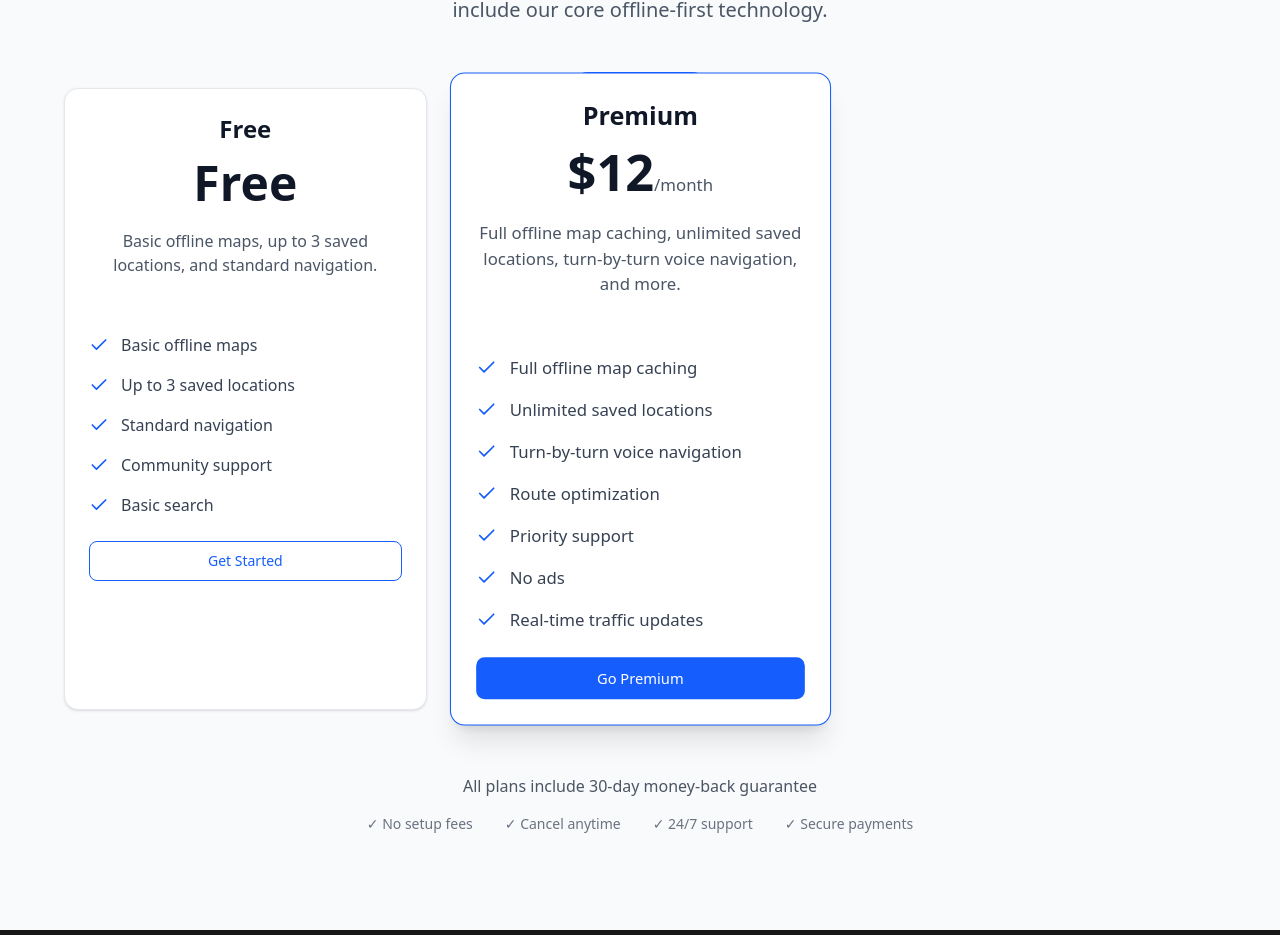
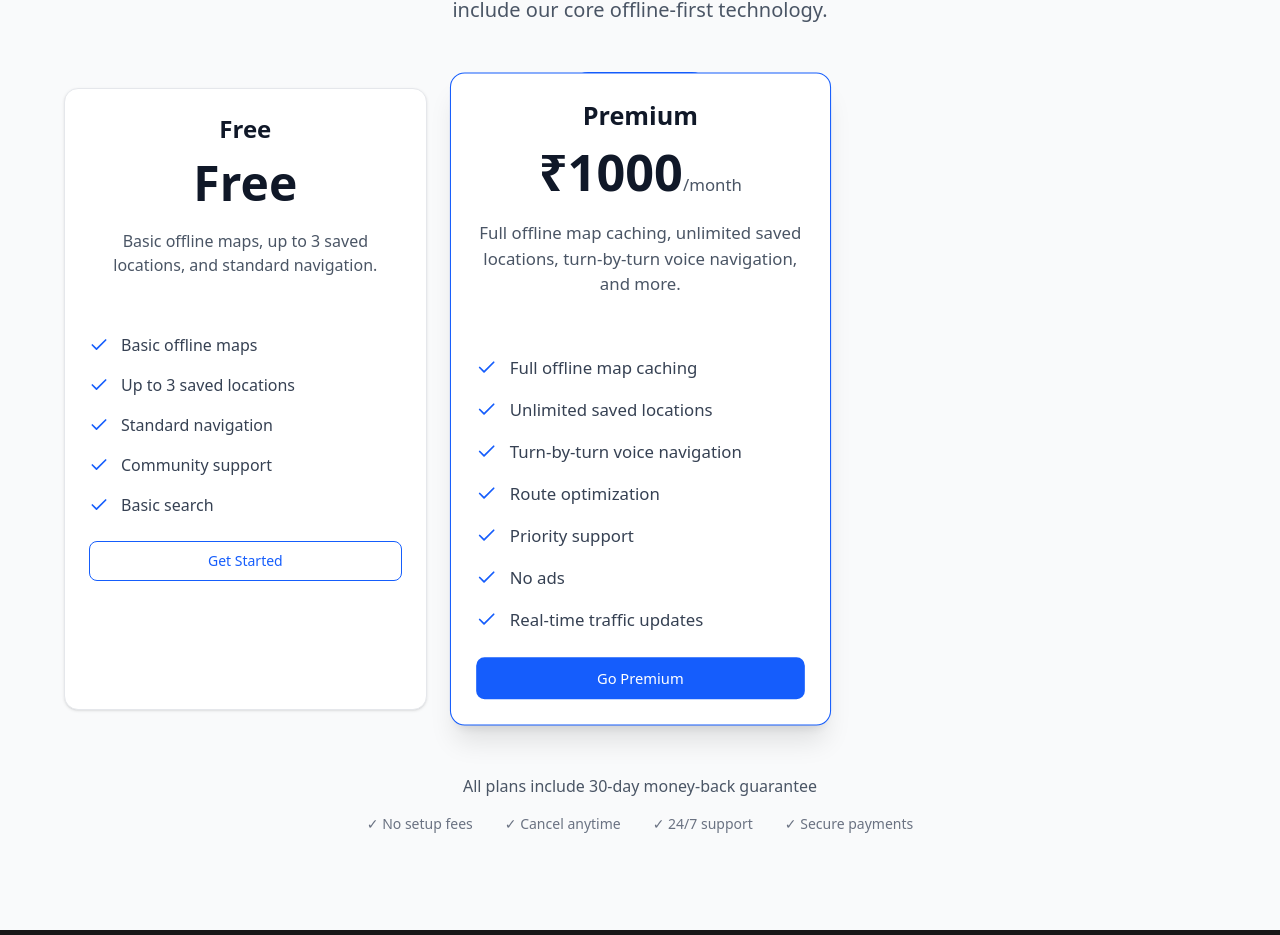
Before and after one commit to gawandeabhishek/ecomap-codeclash, a Next.js app: page / in a window 1280 px wide. Shown: the part 4499-5434 px from the top of the page. Built offline with nearby package versions, Linux system fonts and the light colour scheme; no server answers.

Commit message:
final commit : )

```diff
--- a/src/components/pricing.tsx
+++ b/src/components/pricing.tsx
@@ -24,7 +24,7 @@ const plans = [
   },
   {
     name: "Premium",
-    price: "12",
+    price: "1000",
     period: "month",
     description:
       "Full offline map caching, unlimited saved locations, turn-by-turn voice navigation, and more.",
@@ -105,7 +105,7 @@ export function Pricing() {
                   </CardTitle>
                   <div className="mb-4">
                     <span className="text-5xl font-bold text-gray-900">
-                      {plan.price === "Free" ? "Free" : `$${plan.price}`}
+                      {plan.price === "Free" ? "Free" : `₹${plan.price}`}
                     </span>
                     {plan.price !== "Free" && (
                       <span className="text-gray-600">/{plan.period}</span>
```
